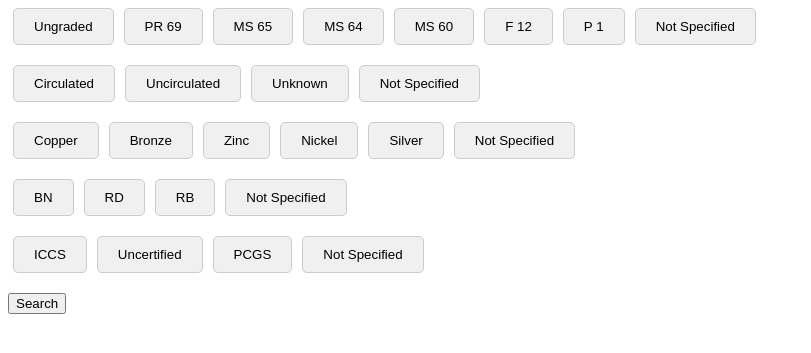
After one commit to parkerkajfasz/novelty-coins, a Flask app: template flaskr/templates/test.html in a window 1280 px wide. The commit adds this page. Shown: the top 353 px of the page, without its empty margins (0-811 px from the left). Run offline with Flask 3, Linux system fonts and the light colour scheme; the template is opened without the code that fills it, so the values that code supplies are empty.

Commit message:
prototyping query parameters

```diff
--- a/flaskr/__init__.py
+++ b/flaskr/__init__.py
@@ -23,5 +23,9 @@ def submit():
     data = ebay.query(keywords)
     return data
 
+@app.route('/save', methods=['POST', 'GET'])
+def storage():
+    return  render_template('save.html')
+
 if __name__ == '__main__':
     app.run(debug=True)
--- /dev/null
+++ b/flaskr/templates/styles.css
@@ -0,0 +1,32 @@
+.properties {
+    display: flex;
+    flex-direction: column;
+}
+.properties > div {
+    display: flex;
+    flex-direction: row;
+    margin-bottom: 20px;
+}
+.button {
+    background-color: #f0f0f0; /* Default button color */
+    border: 1px solid #ccc;
+    border-radius: 5px;
+    padding: 10px 20px;
+    cursor: pointer;
+    transition: background-color 0.3s, border-color 0.3s;
+    margin: 0 5px; /* Spacing between buttons */
+}
+.selected {
+    background-color: red; /* Selected button color */
+    border: 1px solid #ccc;
+    border-radius: 5px;
+    padding: 10px 20px;
+    cursor: pointer;
+    transition: background-color 0.3s, border-color 0.3s;
+    color: white;
+    border-color: #b30000; /* Darker border color for selected state */
+    margin: 0 5px;
+}
+.button:hover {
+    background-color: #e0e0e0;
+}
--- /dev/null
+++ b/flaskr/templates/test.html
@@ -0,0 +1,77 @@
+<!DOCTYPE html>
+<html lang="en">
+<head>
+    <meta charset="UTF-8">
+    <meta name="viewport" content="width=device-width, initial-scale=1.0">
+    <link rel="stylesheet" href="styles.css">
+</head>
+<body>
+    <script>
+        function toggleButton(clickedButton) {
+            if (clickedButton.classList.contains('selected')) {
+                clickedButton.className = 'button'
+            } else {
+                clickedButton.className = 'selected'
+            }
+        }
+        function collectParameters(event) {
+            const buttons = document.querySelectorAll('.properties button');
+            let parameters = ""
+
+            let i = 0
+            buttons.forEach((button) => {
+                if (button.classList.contains('selected')) {
+                    let parameterName = capitalizeFirstLetter(button.parentElement.className)
+                    parameters += `&aspectFilter(${i}).aspectName=${parameterName}aspectFilter(${i}).aspectValueName=${button.innerHTML}`
+                    i++;
+                }
+            });
+            alert(parameters)
+        }
+        function capitalizeFirstLetter(string) {
+            return string.charAt(0).toUpperCase() + string.slice(1);
+        }
+    </script>
+    <div class="properties">
+        <div class="grade">
+            <button class="button" onclick="toggleButton(this)">Ungraded</button>
+            <button class="button" onclick="toggleButton(this)">PR 69</button>
+            <button class="button" onclick="toggleButton(this)">MS 65</button>
+            <button class="button" onclick="toggleButton(this)">MS 64</button>
+            <button class="button" onclick="toggleButton(this)">MS 60</button>
+            <button class="button" onclick="toggleButton(this)">F 12</button>
+            <button class="button" onclick="toggleButton(this)">P 1</button>
+            <button class="button" onclick="toggleButton(this)">Not Specified</button>
+        </div>
+        <div class="circulation">
+            <button class="button" onclick="toggleButton(this)">Circulated</button>
+            <button class="button" onclick="toggleButton(this)">Uncirculated</button>
+            <button class="button" onclick="toggleButton(this)">Unknown</button>
+            <button class="button" onclick="toggleButton(this)">Not Specified</button>
+        </div>
+        <div class="composition">
+            <button class="button" onclick="toggleButton(this)">Copper</button>
+            <button class="button" onclick="toggleButton(this)">Bronze</button>
+            <button class="button" onclick="toggleButton(this)">Zinc</button>
+            <button class="button" onclick="toggleButton(this)">Nickel</button>
+            <button class="button" onclick="toggleButton(this)">Silver</button>
+            <button class="button" onclick="toggleButton(this)">Not Specified</button>
+        </div>
+        <div class="color">
+            <button class="button" onclick="toggleButton(this)">BN</button>
+            <button class="button" onclick="toggleButton(this)">RD</button>
+            <button class="button" onclick="toggleButton(this)">RB</button>
+            <button class="button" onclick="toggleButton(this)">Not Specified</button>
+        </div>
+        <div class="certification">
+            <button class="button" onclick="toggleButton(this)">ICCS</button>
+            <button class="button" onclick="toggleButton(this)">Uncertified</button>
+            <button class="button" onclick="toggleButton(this)">PCGS</button>
+            <button class="button" onclick="toggleButton(this)">Not Specified</button>
+        </div>
+        <form class="submit">
+            <button type="submit" onclick="collectParameters(event)">Search</button>
+        </form>
+    </div>
+</body>
+</html>
```
Also changed, not shown: flaskr/ebay.py (+6 -1 lines), flaskr/query.py (deleted, +0 -22 lines), flaskr/templates/button.html (added, +64 -0 lines), flaskr/templates/index.html (+8 -5 lines).
